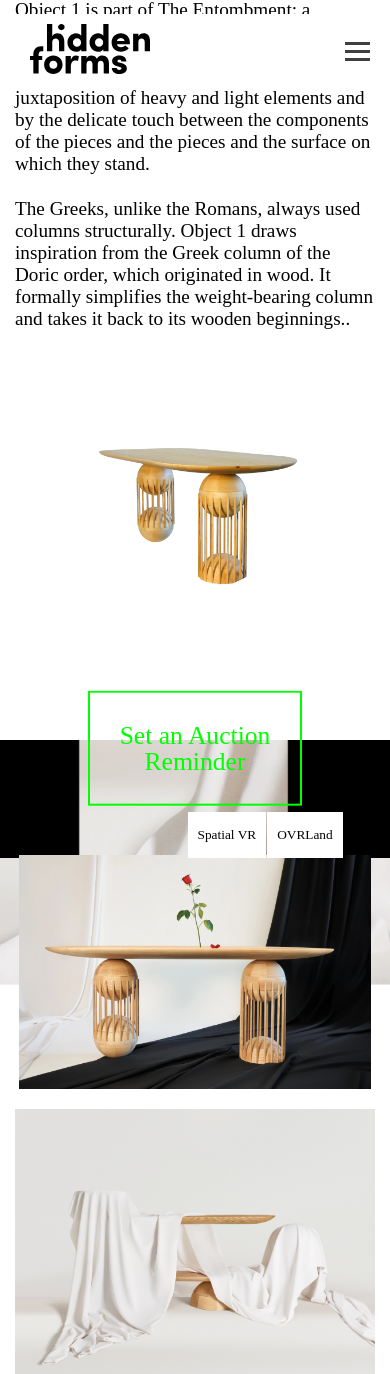
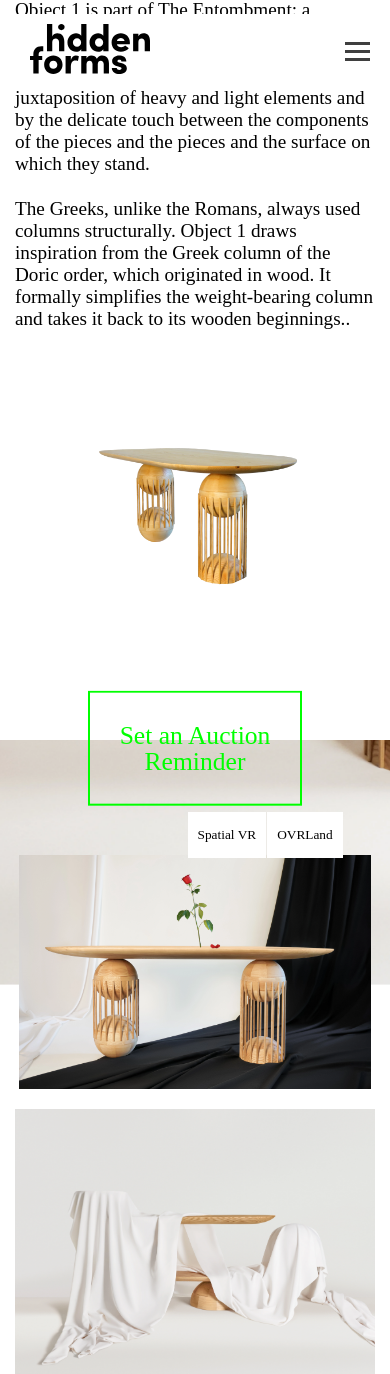
Before and after one commit to chattertechno/hdden, a PHP site: page /hddenforms/entombment-object1.php in a window 390 px wide. Shown: the part 986-2360 px from the top of the page. Run offline with PHP 8.4, Linux system fonts and the light colour scheme; some web fonts are replaced.

Commit message:
ASSETS/CSS: object.css - hero section responsiveness fixed (background img & 'H' logo)

```diff
--- a/assets/css/object.css
+++ b/assets/css/object.css
@@ -641,3 +641,19 @@
 }
 
 /*</end> min-width: 1400px ------------------------------ */
+
+/* ================================ */
+/* CHANGES MADE BY: OKKASHA ALLY */
+/* ================================ */
+@media (max-width: 990px) {
+
+  /*Hero Section */
+  .object1Hero__bg {
+    object-position: center !important;
+  }
+
+  .object1Himg {
+    height: 60vh !important;
+    top: 25%;
+  }
+}
```
